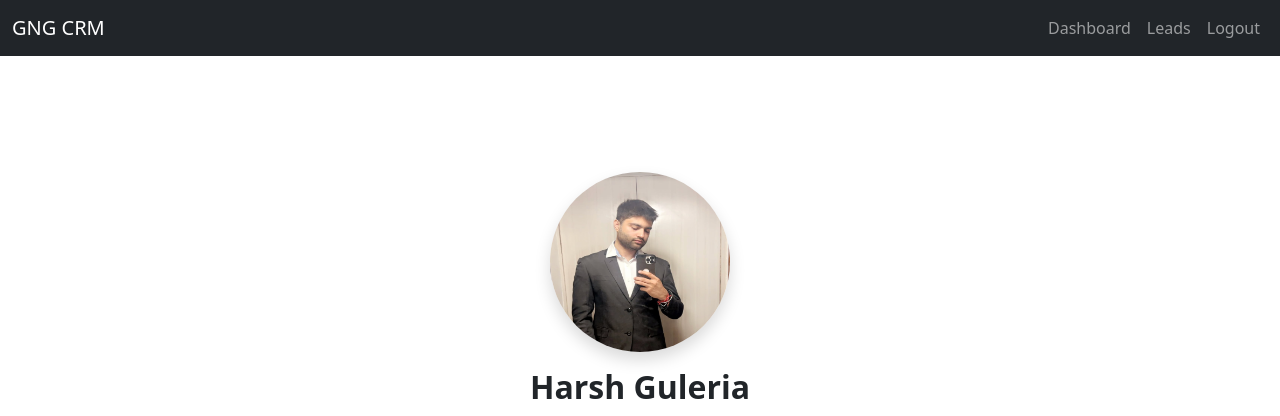
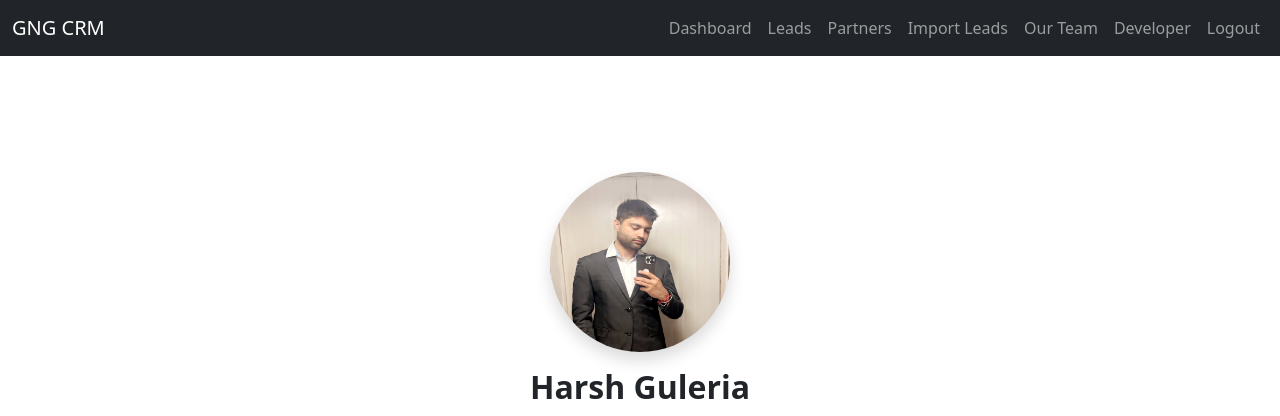
Before and after one commit to harshgul/gng-crm, a Python web app: template templates/about.html in a window 1280 px wide. Shown: the top 416 px of the page. Run offline with Jinja, Linux system fonts and the light colour scheme; the template is opened without the code that fills it, so the values that code supplies are empty.

Commit message:
Update base.html

```diff
--- a/templates/base.html
+++ b/templates/base.html
@@ -38,11 +38,20 @@
                     <a class="nav-link" href="{{ url_for('leads') }}">Leads</a>
                 </li>
 
-
-
-
+                <li class="nav-item">
+                      <a class="nav-link" href="{{ url_for('partners') }}">Partners</a>
+                </li>
 
                 <li class="nav-item">
+                      <a class="nav-link" href="{{ url_for('import_leads') }}">Import Leads</a>
+
+                <li class="nav-item">
+                  <a class="nav-link" href="{{ url_for('team') }}">Our Team</a>
+
+                 <li class="nav-item">
+                   <a class="nav-link" href="{{ url_for('developer') }}">Developer</a>
+
+                 <li class="nav-item">
                     <a class="nav-link" href="{{ url_for('logout') }}">Logout</a>
                 </li>
 
```
